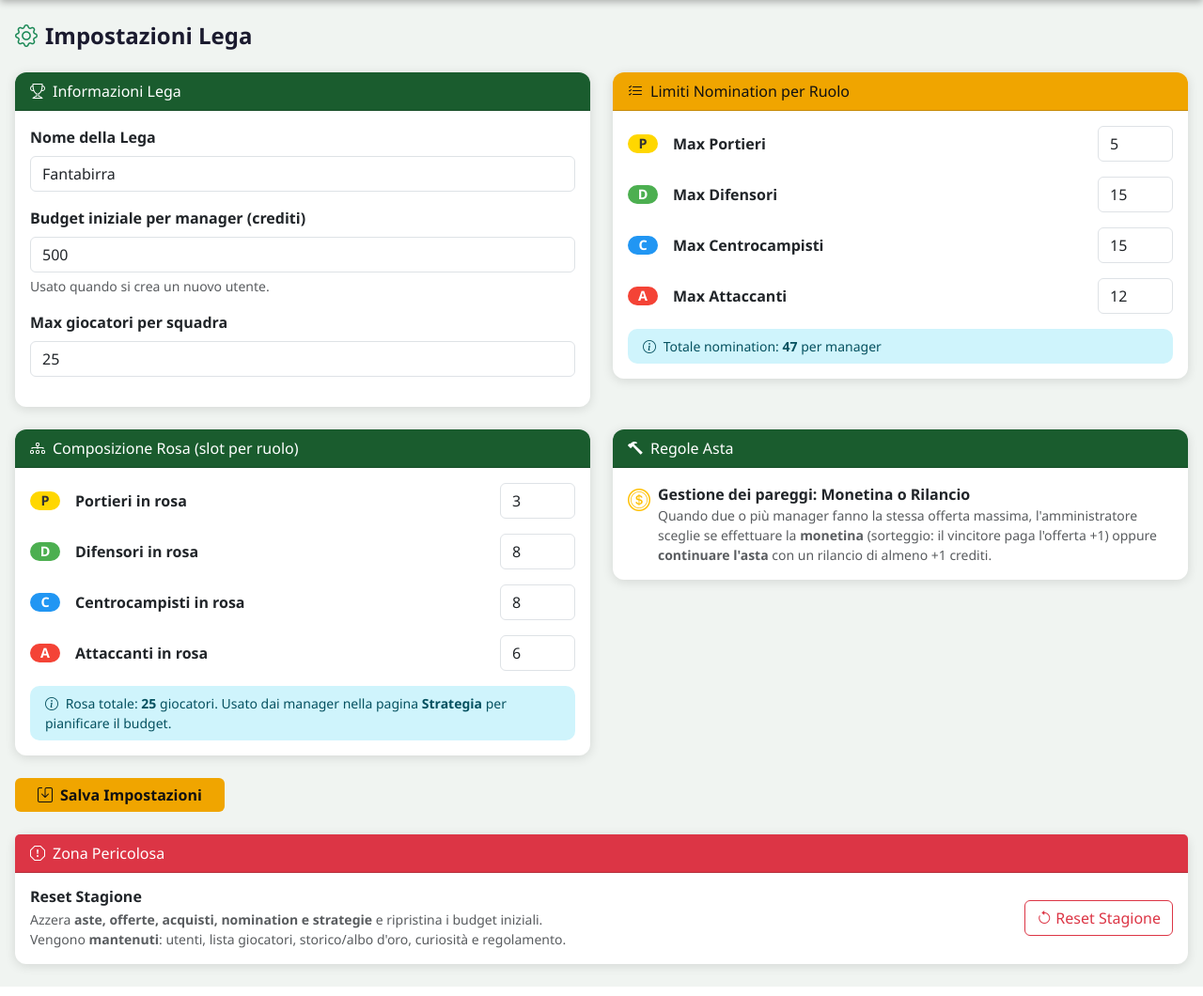
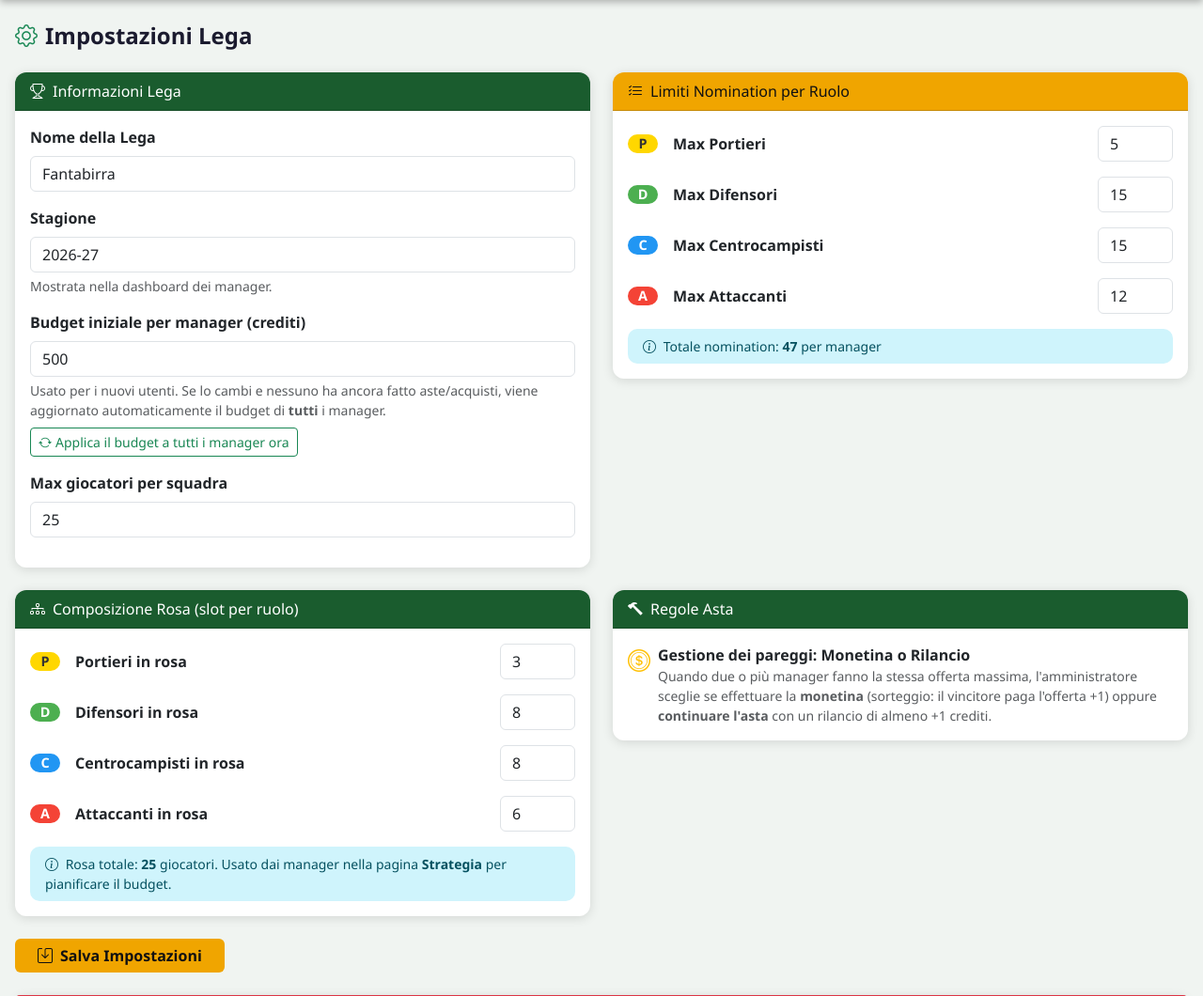
Before and after one commit to boz1977/Fantabirra, a Flask app: page /admin/settings in a window 1280 px wide. Shown: the part 68-1128 px from the top of the page at 94% size. Run offline with Flask 3, Linux system fonts and the light colour scheme; the visitor is signed in with stand-in values (Sample User, id 1); data comes from the database, SQL or seed files in the repository.

Commit message:
Budget: cambiando il budget iniziale si aggiorna quello di tutti i manager (se nessun acquisto/asta) + pulsante Applica. Stagione configurabile (season_label). Co-Authored-By: Claude Opus 4.8 <noreply@anthropic.com>

```diff
--- a/app.py
+++ b/app.py
@@ -199,6 +199,7 @@ def init_db():
         ('initial_budget', '500'),
         ('max_players', '25'),
         ('league_name', 'Fantabirra'),
+        ('season_label', '2026-27'),
         ('tie_rule', 'first'),
         ('slots_P', '3'),
         ('slots_D', '8'),
@@ -262,6 +263,7 @@ def admin_required(f):
 def inject_globals():
     return dict(
         league_name=get_setting('league_name', 'Fantabirra'),
+        season_label=get_setting('season_label', '2026-27'),
         nomination_open=get_setting('nomination_open', '0') == '1',
         view_mode=session.get('view_mode', 'full'),
         now=datetime.now()
@@ -2242,20 +2244,51 @@ def delete_auction(session_id):
 @admin_required
 def admin_settings():
     if request.method == 'POST':
+        old_budget = int(get_setting('initial_budget', '500'))
         for key in ['max_nom_P','max_nom_D','max_nom_C','max_nom_A',
                     'slots_P','slots_D','slots_C','slots_A',
-                    'initial_budget','max_players','league_name','tie_rule']:
+                    'initial_budget','max_players','league_name','tie_rule','season_label']:
             v = request.form.get(key)
             if v is not None:
                 set_setting(key, v.strip())
         flash('Impostazioni salvate.', 'success')
+
+        # Se il budget iniziale è cambiato e nessuno ha ancora speso, aggiorna tutti i manager
+        new_budget = int(get_setting('initial_budget', '500'))
+        if new_budget != old_budget:
+            spent = query_db("SELECT COUNT(*) c FROM acquisitions", one=True)['c']
+            active = query_db("SELECT COUNT(*) c FROM auction_sessions WHERE status IN ('bidding','resolving')",
+                              one=True)['c']
+            if spent == 0 and active == 0:
+                execute_db("UPDATE users SET budget=? WHERE is_admin=0", [new_budget])
+                flash(f'Budget di tutti i manager aggiornato a {new_budget} crediti.', 'success')
+            else:
+                flash('Budget iniziale salvato, ma i budget dei manager NON sono stati modificati '
+                      'perché ci sono già aste in corso o acquisti effettuati.', 'warning')
         return redirect(url_for('admin_settings'))
     settings = {k: get_setting(k, v) for k, v in [
         ('max_nom_P','5'),('max_nom_D','15'),('max_nom_C','15'),('max_nom_A','12'),
         ('slots_P','3'),('slots_D','8'),('slots_C','8'),('slots_A','6'),
         ('initial_budget','500'),('max_players','25'),('league_name','Fantabirra'),('tie_rule','first'),
+        ('season_label','2026-27'),
     ]}
     return render_template('admin/settings.html', settings=settings)
+
+
+@app.route('/admin/settings/apply-budget', methods=['POST'])
+@admin_required
+def apply_budget():
+    spent = query_db("SELECT COUNT(*) c FROM acquisitions", one=True)['c']
+    active = query_db("SELECT COUNT(*) c FROM auction_sessions WHERE status IN ('bidding','resolving')",
+                      one=True)['c']
+    ib = int(get_setting('initial_budget', '500'))
+    if spent == 0 and active == 0:
+        execute_db("UPDATE users SET budget=? WHERE is_admin=0", [ib])
+        flash(f'Budget di tutti i manager impostato a {ib} crediti.', 'success')
+    else:
+        flash('Operazione annullata: ci sono già aste in corso o acquisti effettuati. '
+              'I budget NON sono stati modificati.', 'warning')
+    return redirect(url_for('admin_settings'))
 
 
 @app.route('/classifica')
--- a/templates/admin/settings.html
+++ b/templates/admin/settings.html
@@ -20,10 +20,24 @@
                      value="{{ settings.league_name }}" required>
             </div>
             <div class="mb-3">
+              <label class="form-label fw-semibold">Stagione</label>
+              <input type="text" name="season_label" class="form-control"
+                     value="{{ settings.season_label }}" placeholder="es. 2026-27" required>
+              <div class="form-text">Mostrata nella dashboard dei manager.</div>
+            </div>
+            <div class="mb-3">
               <label class="form-label fw-semibold">Budget iniziale per manager (crediti)</label>
               <input type="number" name="initial_budget" class="form-control"
                      value="{{ settings.initial_budget }}" min="1" required>
-              <div class="form-text">Usato quando si crea un nuovo utente.</div>
+              <div class="form-text">
+                Usato per i nuovi utenti. Se lo cambi e nessuno ha ancora fatto aste/acquisti,
+                viene aggiornato automaticamente il budget di <strong>tutti</strong> i manager.
+              </div>
+              <button type="submit" formaction="{{ url_for('apply_budget') }}" formnovalidate
+                      class="btn btn-sm btn-outline-success mt-2"
+                      onclick="return confirm('Impostare il budget di TUTTI i manager al valore attuale del campo salvato? (Funziona solo se non ci sono ancora aste/acquisti)')">
+                <i class="bi bi-arrow-repeat me-1"></i>Applica il budget a tutti i manager ora
+              </button>
             </div>
             <div class="mb-3">
               <label class="form-label fw-semibold">Max giocatori per squadra</label>
--- a/templates/manager/dashboard.html
+++ b/templates/manager/dashboard.html
@@ -7,7 +7,7 @@
   <div class="d-flex align-items-center justify-content-between mb-4 flex-wrap gap-2">
     <div>
       <h4 class="mb-0 fw-bold"><i class="bi bi-shield-fill text-success me-2"></i>{{ user.team_name }}</h4>
-      <span class="text-muted small">Stagione 2025-26</span>
+      <span class="text-muted small">Stagione {{ season_label }}</span>
     </div>
     <div class="d-flex gap-2 flex-wrap">
       {% if nomination_open %}
```
Also changed, not shown: 2 other files.
